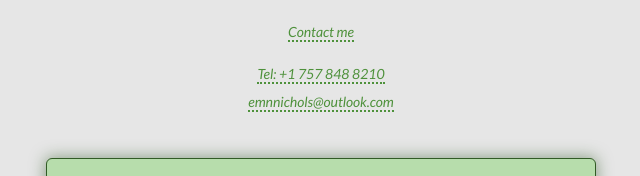
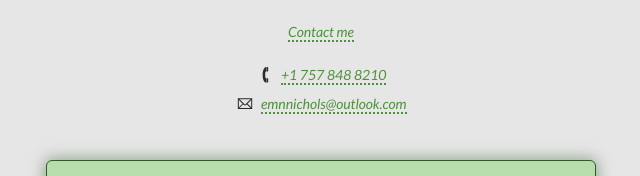
Before and after one commit to emnnichols/portfolio-website_old, a plain HTML site: page contact.html in a window 1280 px wide. Shown: the part 230-406 px from the top of the page, 319-959 px from the left. Drawn offline with nearby package versions, Linux system fonts and the light colour scheme; a web font is replaced by a local one.

Commit message:
Added icons to contact info

```diff
--- a/contact.html
+++ b/contact.html
@@ -38,8 +38,8 @@
                     <a href="mailto:emnnichols@outlook.com">Contact me</a><br>
                 </p>
                 <p>
-                    <a href="tel:+17578488210">Tel: +1 757 848 8210</a><br>
-                    <a href="mailto:emnnichols@outlook.com">emnnichols@outlook.com</a>
+                    <img src="./img/telephone_icon.svg" alt="Telephone icon" class="contact_icon" />&nbsp;&nbsp;<a href="tel:+17578488210">+1 757 848 8210</a><br>
+                    <img src="./img/email_icon.svg" alt="Email icon" class="contact_icon" />&nbsp;&nbsp;<a href="mailto:emnnichols@outlook.com">emnnichols@outlook.com</a>
                 </p>
 
                 <br>
--- a/css/style.production.css
+++ b/css/style.production.css
@@ -581,6 +581,13 @@ div.contact-button {
     margin-top: 5px;
 }
 
+.contact_icon {
+    position: relative;
+    top: 5px;
+    width: 20px;
+    height: auto;
+}
+
 /*
 //////////////
 FOOTER
--- a/css/styles.css
+++ b/css/styles.css
@@ -418,6 +418,13 @@ div.contact-button {
     margin-top: 5px;
 }
 
+.contact_icon {
+    position: relative;
+    top: 5px;
+    width: 20px;
+    height: auto;
+}
+
 /*
 //////////////
 FOOTER
```
Also changed, not shown: img/email_icon.svg (added), img/telephone_icon.svg (added), 1 other file.
